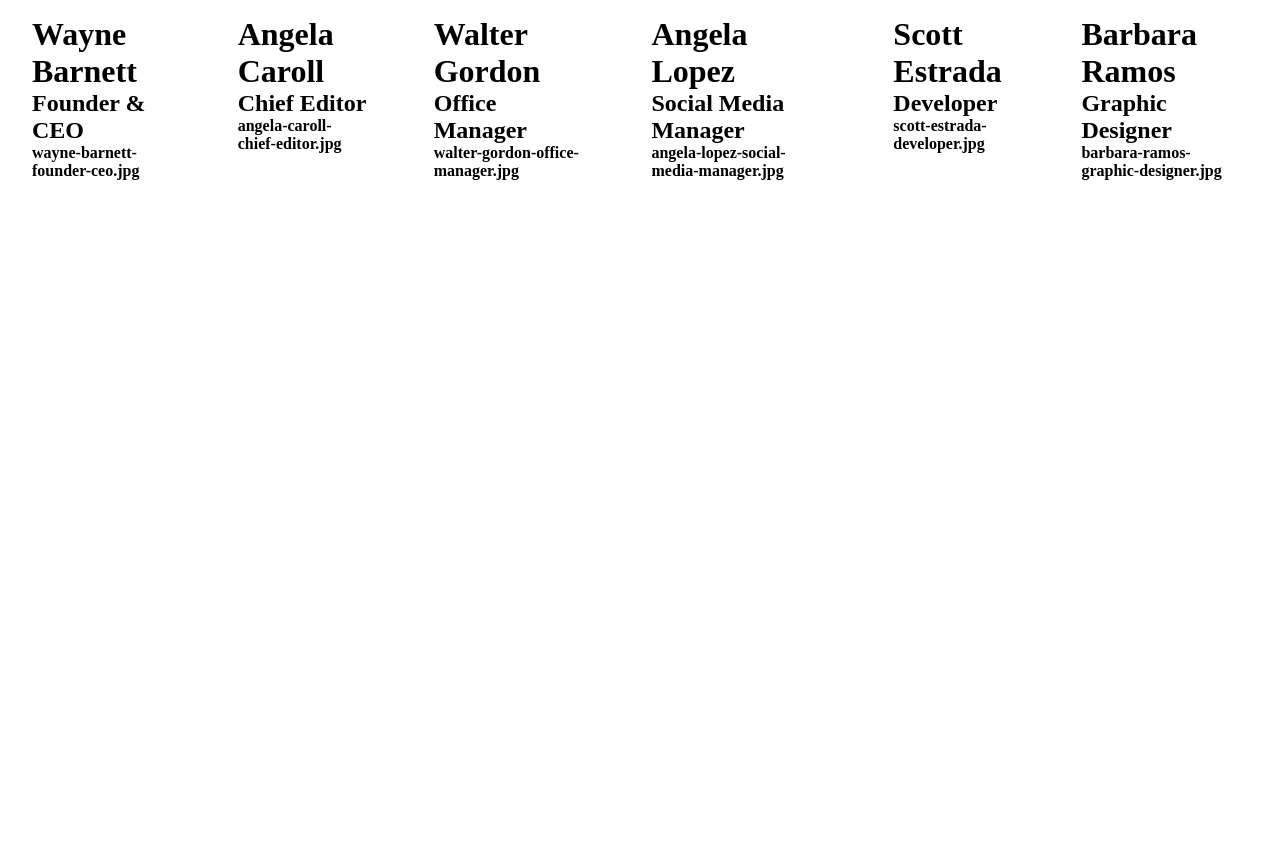
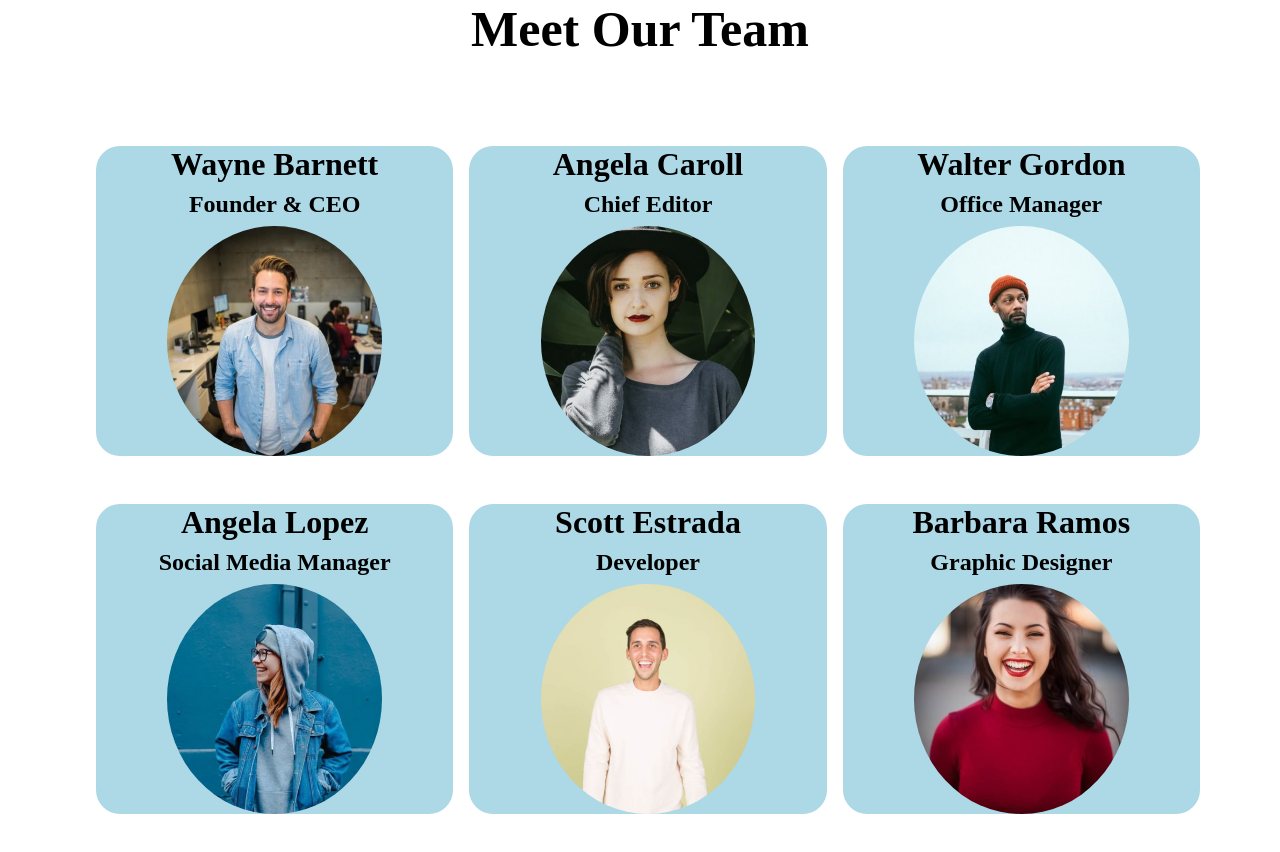
Before and after one commit to LorenzoBertoni/js-our-team, a plain HTML site: page index.html in a window 1280 px wide. Before the commit the page ends 800 px from the top, so only its background shows below. Drawn offline with Linux system fonts and the light colour scheme.

Commit message:
add: stampate nel DOM direttamente le immagini al posto delle stringhe. TODO: Modifiche grafiche alla pagina (cards)

```diff
--- a/css/style.css
+++ b/css/style.css
@@ -4,11 +4,36 @@
     box-sizing: border-box;
 }
 
+.title {
+    font-size: 50px;
+    text-align: center;
+}
+
 #wrapper {
     display: flex;
-    justify-content: center;
+    flex-wrap: wrap;
+    padding: 5rem;
 }
 
 .info-box {
-    margin: 1rem 2rem;
+    width: calc((100% / 3) - 1rem);
+    margin-left: 1rem;
+    margin-bottom: 3rem;
+    background-color: lightblue;
+    display: flex;
+    justify-content: center;
+    align-items: center;
+    flex-direction: column;
+    border-radius: 1.5rem;
 }
+
+.info-box img {
+    width: 60%;
+    height: 100%;
+    display: block;
+    border-radius: 50%;
+}
+
+h1, h2 {
+    margin-bottom: .5rem;
+}
--- a/index.html
+++ b/index.html
@@ -9,6 +9,8 @@
 </head>
 <body>
 
+    <h1 class="title">Meet Our Team</h1>
+
     <div id="wrapper"></div>
 
     <script type="text/javascript" src="js/main.js"></script>
--- a/js/main.js
+++ b/js/main.js
@@ -48,11 +48,12 @@ for (let i = 0; i < team.length; i++) {
 
     let nameBox = document.createElement('h1');
     let roleBox = document.createElement('h2');
-    let photoBox = document.createElement('h4');
+    let photoBox = document.createElement('img');
 
     nameBox.append(team[i].name);
     roleBox.append(team[i].role);
-    photoBox.append(team[i].photo);
+    //photoBox.append(team[i].photo);
+    photoBox.src = `img/${team[i].photo}`;
 
     info.append(nameBox, roleBox, photoBox);
     wrapperDom.append(info);
```
